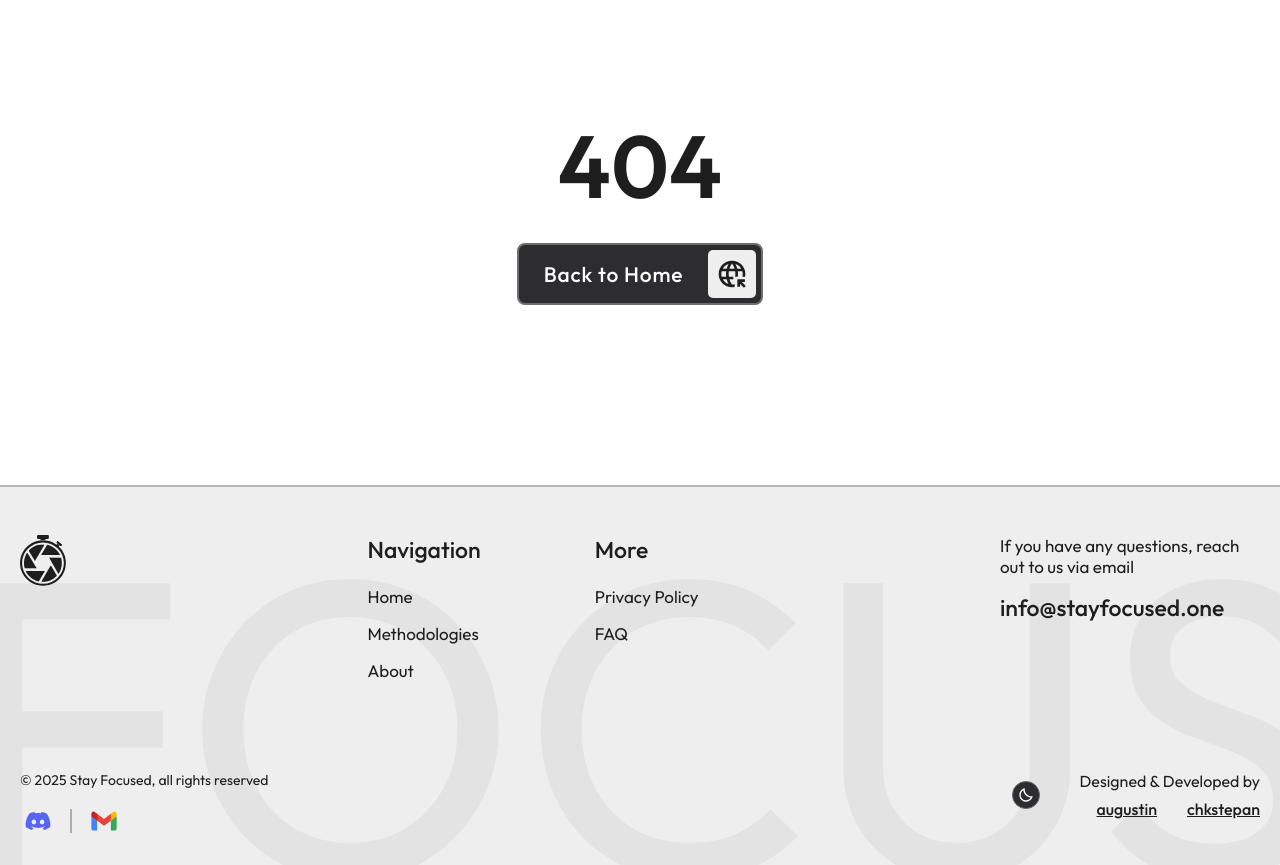
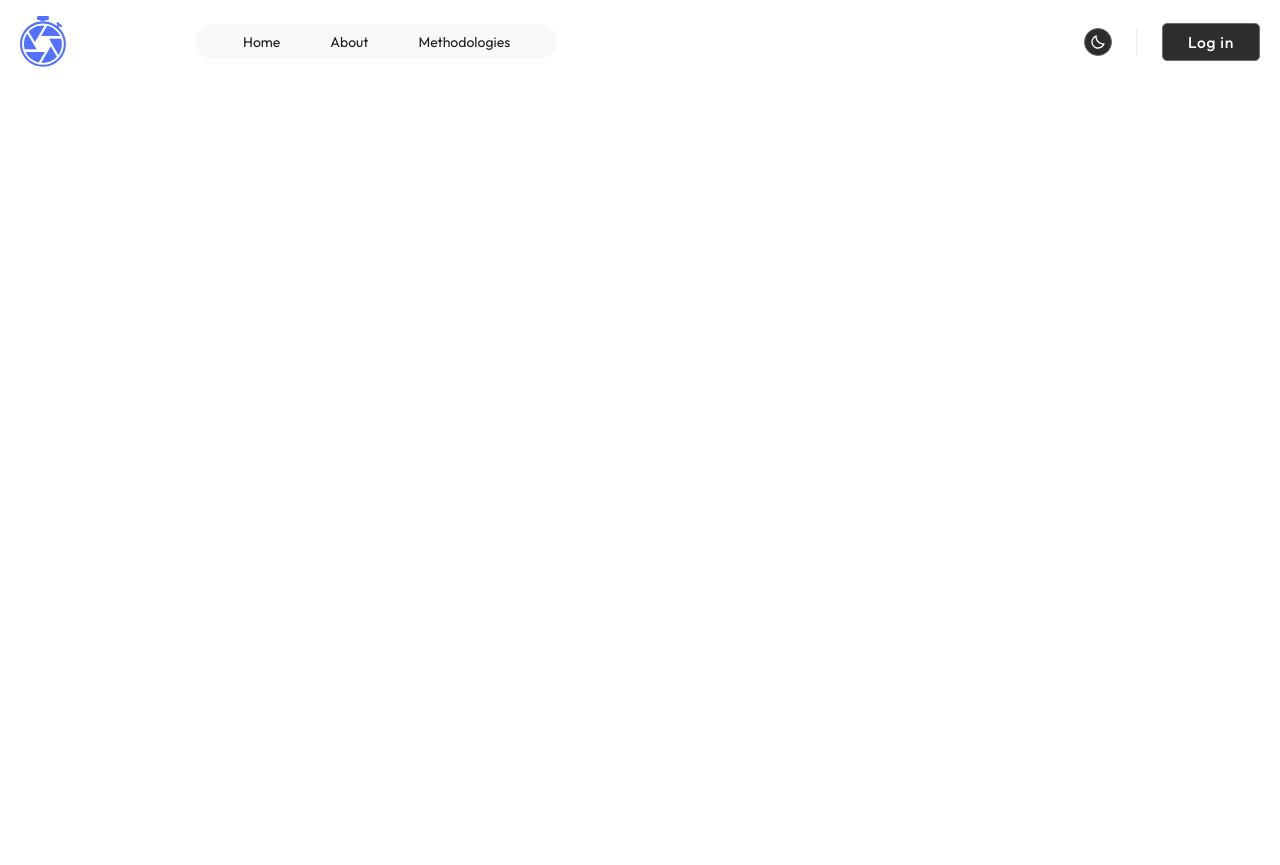
Before and after one commit to despejo11/stay-focused-frontend, a Next.js app: page /about in a window 1280 px wide. Before the commit this address had no page. After the commit the page ends 800 px from the top, so only its background shows below. Built offline with nearby package versions, Linux system fonts and the light colour scheme.

Commit message:
Added a smooth page transition

```diff
--- /dev/null
+++ b/src/app/about/page.tsx
@@ -0,0 +1,14 @@
+import { Metadata } from 'next'
+import Header from '@/components/ui/Header/Header'
+
+export const metadata: Metadata = {
+  title: 'About - Stay Focused',
+}
+
+export default function About() {
+  return (
+    <>
+      <Header />
+    </>
+  )
+}
--- a/src/app/global.scss
+++ b/src/app/global.scss
@@ -5,6 +5,9 @@ body {
   font-family: 'Outfit', sans-serif;
   background-color: $white;
   color: $black;
+  transition-property: opacity, filter;
+  transition-timing-function: ease-in-out;
+  transition-duration: 333ms;
 
   ::selection {
     color: $white;
@@ -68,6 +71,11 @@ body {
   }
 }
 
+.pageTransition {
+  opacity: 0;
+  filter: blur(12px);
+}
+
 * {
   padding: 0;
   margin: 0;
--- a/src/app/not-found.tsx
+++ b/src/app/not-found.tsx
@@ -1,6 +1,6 @@
 import { Metadata } from 'next'
 import styles from '@/styles/not-found.module.scss'
-import DecryptedText from '@/components/DecryptedText/DecryptedText'
+import DecryptedText from '@/components/utils/DecryptedText'
 import IconButton from '@/components/IconButton/IconButton'
 import Footer from '@/components/ui/Footer/Footer'
 
--- a/src/components/IconButton/IconButton.tsx
+++ b/src/components/IconButton/IconButton.tsx
@@ -1,6 +1,6 @@
 import styles from './style.module.scss'
 import { PagesConfig } from '@/config/pages.config'
-import Link from 'next/link'
+import { TransitionLink } from '../utils/TransitionLink'
 
 interface IIconButtonProps {
   link: string
@@ -19,7 +19,11 @@ export default function IconButton({ link, text }: IIconButtonProps) {
   }
 
   return (
-    <Link href={PagesConfig[link]} className={buttonClass} style={linkStyle}>
+    <TransitionLink
+      href={PagesConfig[link]}
+      className={buttonClass}
+      style={linkStyle}
+    >
       <p>{text}</p>
 
       <span>
@@ -32,6 +36,6 @@ export default function IconButton({ link, text }: IIconButtonProps) {
           alt='Icon'
         />
       </span>
-    </Link>
+    </TransitionLink>
   )
 }
--- a/src/components/ui/Footer/Footer.tsx
+++ b/src/components/ui/Footer/Footer.tsx
@@ -6,8 +6,8 @@ import useThemeClass from '@/hooks/useThemeClass'
 import { PagesConfig } from '@/config/pages.config'
 import { LinksConfig } from '@/config/links.config'
 import { ThemeContext } from '@/providers/ThemeProvider'
+import { TransitionLink } from '@/components/utils/TransitionLink'
 import { useContext } from 'react'
-import Link from 'next/link'
 
 export default function Footer() {
   const context = useContext(ThemeContext)
@@ -23,7 +23,7 @@ export default function Footer() {
       <div className='container'>
         <div className={styles.content}>
           <div className={styles.topFlex}>
-            <Link href={PagesConfig.home} className={styles.logo}>
+            <TransitionLink href={PagesConfig.home} className={styles.logo}>
               <img
                 src={
                   theme === 'dark'
@@ -32,20 +32,24 @@ export default function Footer() {
                 }
                 alt='Logo'
               />
-            </Link>
+            </TransitionLink>
 
             <div className={styles.flexLinks}>
               <div className={styles.links}>
                 <p className={styles.title}>Navigation</p>
-                <Link href={PagesConfig.home}>Home</Link>
-                <Link href={PagesConfig.home}>Methodologies</Link>
-                <Link href={PagesConfig.home}>About</Link>
+                <TransitionLink href={PagesConfig.home}>Home</TransitionLink>
+                <TransitionLink href={PagesConfig.home}>
+                  Methodologies
+                </TransitionLink>
+                <TransitionLink href={PagesConfig.about}>About</TransitionLink>
               </div>
 
               <div className={styles.links}>
                 <p className={styles.title}>More</p>
-                <Link href={PagesConfig.home}>Privacy Policy</Link>
-                <Link href={PagesConfig.home}>FAQ</Link>
+                <TransitionLink href={PagesConfig.home}>
+                  Privacy Policy
+                </TransitionLink>
+                <TransitionLink href={PagesConfig.home}>FAQ</TransitionLink>
               </div>
             </div>
 
--- a/src/components/ui/Header/Header.tsx
+++ b/src/components/ui/Header/Header.tsx
@@ -5,7 +5,7 @@ import ThemeToggle from '@/components/ThemeToggle/ThemeToggle'
 import useThemeClass from '@/hooks/useThemeClass'
 import Menu from './Menu/Menu'
 import { PagesConfig } from '@/config/pages.config'
-import Link from 'next/link'
+import { TransitionLink } from '@/components/utils/TransitionLink'
 
 export default function Header() {
   return (
@@ -13,14 +13,16 @@ export default function Header() {
       <div className='container'>
         <div className={useThemeClass(styles.desktop, styles.darkDesktop)}>
           <div className={styles.links}>
-            <Link href={PagesConfig.home} className={styles.logo}>
+            <TransitionLink href={PagesConfig.home} className={styles.logo}>
               <img src='/images/logos/logoBlue.svg' alt='Logo' />
-            </Link>
+            </TransitionLink>
 
             <div>
-              <Link href={PagesConfig.home}>Home</Link>
-              <Link href={PagesConfig.home}>About</Link>
-              <Link href={PagesConfig.home}>Methodologies</Link>
+              <TransitionLink href={PagesConfig.home}>Home</TransitionLink>
+              <TransitionLink href={PagesConfig.about}>About</TransitionLink>
+              <TransitionLink href={PagesConfig.home}>
+                Methodologies
+              </TransitionLink>
             </div>
           </div>
 
@@ -29,9 +31,9 @@ export default function Header() {
 
             <span />
 
-            <Link href={PagesConfig.home} className={styles.login}>
+            <TransitionLink href={PagesConfig.home} className={styles.login}>
               Log in
-            </Link>
+            </TransitionLink>
 
             <div className={styles.menu}>
               <Menu />
--- a/src/components/ui/Header/Menu/Menu.tsx
+++ b/src/components/ui/Header/Menu/Menu.tsx
@@ -6,9 +6,9 @@ import { PagesConfig } from '@/config/pages.config'
 import { LinksConfig } from '@/config/links.config'
 import { ThemeContext } from '@/providers/ThemeProvider'
 import { fadeInOutVariants } from '@/config/animations.config'
+import { TransitionLink } from '@/components/utils/TransitionLink'
 import { useState, useEffect, useContext } from 'react'
 import { motion, AnimatePresence } from 'framer-motion'
-import Link from 'next/link'
 
 export default function Menu() {
   const [isOpen, setIsOpen] = useState(false)
@@ -24,6 +24,10 @@ export default function Menu() {
 
   const handleToggle = () => {
     setIsOpen((prevState) => !prevState)
+  }
+
+  const handleLinkClick = () => {
+    setIsOpen(false)
   }
 
   useEffect(() => {
@@ -79,29 +83,47 @@ export default function Menu() {
                 alt='Pattern'
               />
 
+              <TransitionLink href={PagesConfig.home} onClick={handleLinkClick}>
                 <img
-                className={styles.logo}
                   src={
                     theme === 'dark'
                       ? '/images/logos/logoWhite.svg'
                       : '/images/logos/logoBlack.svg'
                   }
+                  className={styles.logo}
                   alt='Logo'
                 />
+              </TransitionLink>
 
               <div className={styles.links}>
-                <Link className={styles.link} href={PagesConfig.home}>
+                <TransitionLink
+                  className={styles.link}
+                  href={PagesConfig.home}
+                  onClick={handleLinkClick}
+                >
                   Home
-                </Link>
-                <Link className={styles.link} href={PagesConfig.home}>
+                </TransitionLink>
+                <TransitionLink
+                  className={styles.link}
+                  href={PagesConfig.about}
+                  onClick={handleLinkClick}
+                >
                   About
-                </Link>
-                <Link className={styles.link} href={PagesConfig.home}>
+                </TransitionLink>
+                <TransitionLink
+                  className={styles.link}
+                  href={PagesConfig.home}
+                  onClick={handleLinkClick}
+                >
                   Methodologies
-                </Link>
-                <Link href={PagesConfig.home} className={styles.login}>
+                </TransitionLink>
+                <TransitionLink
+                  className={styles.login}
+                  href={PagesConfig.home}
+                  onClick={handleLinkClick}
+                >
                   Log in
-                </Link>
+                </TransitionLink>
               </div>
 
               <div className={styles.socialMedia}>
--- /dev/null
+++ b/src/components/utils/TransitionLink.tsx
@@ -0,0 +1,54 @@
+'use client'
+
+import Link, { LinkProps } from 'next/link'
+import { usePathname, useRouter } from 'next/navigation'
+
+interface TransitionLinkProps extends LinkProps {
+  children: React.ReactNode
+  href: string
+  className?: string
+  style?: React.CSSProperties
+  onClick?: () => void
+}
+
+function sleep(ms: number): Promise<void> {
+  return new Promise((resolve) => setTimeout(resolve, ms))
+}
+
+export const TransitionLink: React.FC<TransitionLinkProps> = ({
+  children,
+  href,
+  onClick,
+  ...props
+}) => {
+  const router = useRouter()
+  const pathname = usePathname()
+
+  const handleTransition = async (
+    e: React.MouseEvent<HTMLAnchorElement, MouseEvent>
+  ) => {
+    if (pathname === href) {
+      if (onClick) onClick()
+      return
+    }
+
+    e.preventDefault()
+
+    if (onClick) onClick()
+
+    const body = document.querySelector('body')
+    body?.classList.add('pageTransition')
+
+    await sleep(333)
+    router.push(href)
+    await sleep(333)
+
+    body?.classList.remove('pageTransition')
+  }
+
+  return (
+    <Link {...props} href={href} onClick={handleTransition}>
+      {children}
+    </Link>
+  )
+}
--- a/src/config/pages.config.ts
+++ b/src/config/pages.config.ts
@@ -1,3 +1,4 @@
 export const PagesConfig: Record<string, string> = {
   home: '/',
+  about: '/about',
 }
```
Also changed, not shown: src/components/utils/DecryptedText.tsx (renamed from src/components/DecryptedText/DecryptedText.tsx). Lines whose indentation alone changed are shown as unchanged.
